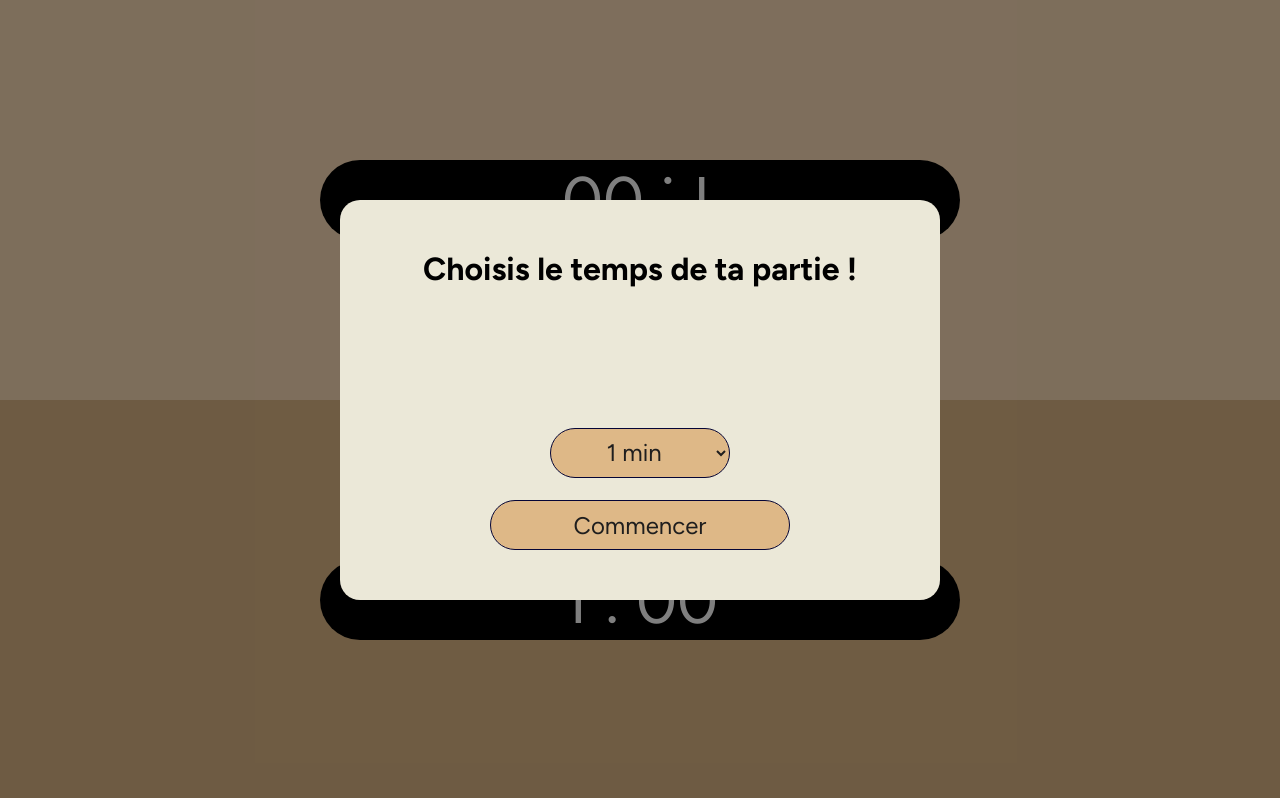
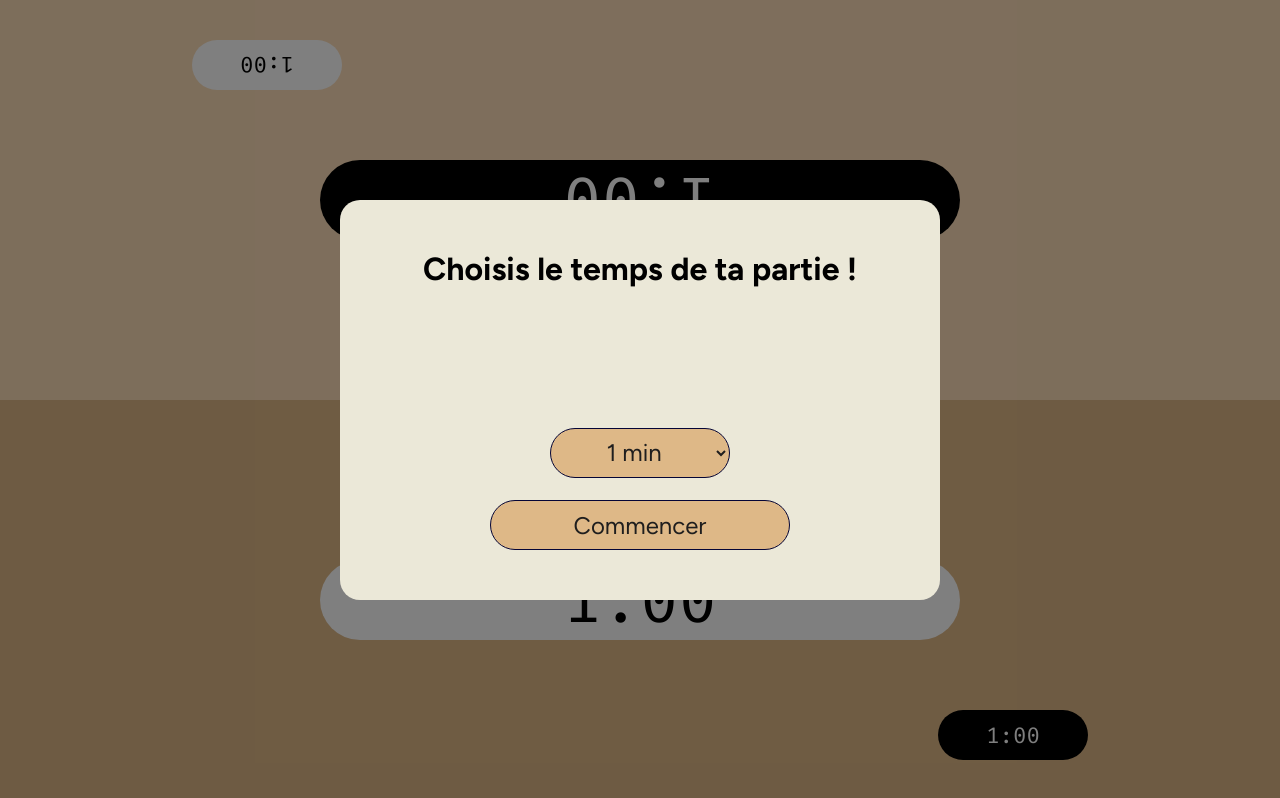
Before and after one commit to Alek6-dev/chess-clock, a plain HTML site: page index.html in a window 1280 px wide. Drawn offline with Linux system fonts and the light colour scheme.

Commit message:
Ajout du chrono opponent

```diff
--- a/index.html
+++ b/index.html
@@ -7,6 +7,7 @@
   <link rel="preconnect" href="https://fonts.googleapis.com">
   <link rel="preconnect" href="https://fonts.gstatic.com" crossorigin>
   <link href="https://fonts.googleapis.com/css2?family=Figtree:ital,wght@0,300..900;1,300..900&display=swap" rel="stylesheet">
+  <link href="https://fonts.googleapis.com/css2?family=Figtree:ital,wght@0,300..900;1,300..900&family=Fira+Mono:wght@400;500;700&family=Roboto+Mono:ital,wght@0,100..700;1,100..700&display=swap" rel="stylesheet">
   <link rel="stylesheet" href="style.css">
   <link rel="manifest" href="manifest.json">
   <meta name="theme-color" content="#000000">
@@ -24,14 +25,12 @@
     </div>
 
     <div class="top-player">
-        <div class="chrono-top" id="chrono-top-player">
-
-        </div>
-    </div>
+        <div class="chrono-opponent-top" id="opponent-top"></div>
+        <div class="chrono-top" id="chrono-top-player"></div>
+      </div>
     <div class="bottom-player">
-        <div class="chrono-bottom" id="chrono-bottom-player">
-
-        </div>
+        <div class="chrono-opponent-bottom" id="opponent-bottom"></div>
+        <div class="chrono-bottom" id="chrono-bottom-player"></div>
     </div>
 
   <script src="script.js"></script>
--- a/script.js
+++ b/script.js
@@ -4,6 +4,10 @@ const bottomPlayer = document.querySelector(".bottom-player");
 // Je récupère les chrono de chaque zone
 const topTimer = document.getElementById("chrono-top-player");
 const bottomTimer = document.getElementById("chrono-bottom-player");
+
+// On récupère aussi les chrono opponent
+const opponentTop = document.getElementById("opponent-top");
+const opponentBottom = document.getElementById("opponent-bottom");
 
 const timeSelect = document.getElementById("time-select")
 const chooseMinutes = [1, 2, 3, 4, 5, 10, 15, 20, 25, 30]
@@ -35,8 +39,10 @@ function formatSeconds(seconds) {
 topSeconds = formatSeconds(topSeconds);
 bottomSeconds = formatSeconds(bottomSeconds);
 
-topTimer.textContent = topMinutes + " : " + topSeconds;
-bottomTimer.textContent = bottomMinutes + " : " + bottomSeconds;
+topTimer.textContent = topMinutes + ":" + topSeconds;
+bottomTimer.textContent = bottomMinutes + ":" + bottomSeconds;
+opponentTop.textContent = bottomMinutes + ":" + bottomSeconds;
+opponentBottom.textContent = topMinutes + ":" + topSeconds;
 
 // On parcourt chaque élément du tableau
 chooseMinutes.forEach(element => {
@@ -65,8 +71,10 @@ timeSelect.addEventListener("change", () => {
     topMinutes = parseInt(timeSelect.value);
     bottomMinutes = parseInt(timeSelect.value);
 
-    topTimer.textContent = topMinutes + " : " + topSeconds;
-    bottomTimer.textContent = bottomMinutes + " : " + bottomSeconds;
+    topTimer.textContent = topMinutes + ":" + topSeconds;
+    bottomTimer.textContent = bottomMinutes + ":" + bottomSeconds;
+    opponentTop.textContent = bottomMinutes + ":" + bottomSeconds;
+    opponentBottom.textContent = topMinutes + ":" + topSeconds;
 });
 
 function togglePlayer() {
@@ -96,7 +104,8 @@ function startTimer() {
             topMinutes--;
             topSeconds = 59;
         }
-        topTimer.textContent = topMinutes + " : " + formatSeconds(topSeconds);
+        topTimer.textContent = topMinutes + ":" + formatSeconds(topSeconds);
+        opponentBottom.textContent = topMinutes + ":" + formatSeconds(topSeconds);
         if (topMinutes === 0 && topSeconds === 0) {
             clearInterval(timerInterval);
             alert("Top player a perdu !");
@@ -109,7 +118,8 @@ function startTimer() {
             bottomMinutes--;
             bottomSeconds = 59;
         }
-        bottomTimer.textContent = bottomMinutes + " : " + formatSeconds(bottomSeconds);
+        bottomTimer.textContent = bottomMinutes + ":" + formatSeconds(bottomSeconds);
+        opponentTop.textContent = bottomMinutes + ":" + formatSeconds(bottomSeconds);
         if (bottomMinutes === 0 && bottomSeconds === 0) {
             clearInterval(timerInterval);
             alert("Bottom player a perdu !");
--- a/style.css
+++ b/style.css
@@ -89,32 +89,71 @@ h1 {
     height: 50vh;
     background-color: rgb(252, 221, 184);
     display: flex;
+    flex-direction: column;
     justify-content: center;
     align-items: center;
+    position: relative;
 }
 .bottom-player {
     width: 100%;
     height: 50vh;
     background-color: burlywood;
     display: flex;
+    flex-direction: column;
     justify-content: center;
     align-items: center;
+    position: relative;
+}
+.chrono-opponent-top {
+    width: 150px;
+    height: 50px;
+    background-color: white;
+    color: black;
+    position: absolute;
+    top: 10%;
+    left: 15%;
+    border-radius: 999px;
+    display: flex;
+    justify-content: center;
+    align-items: center;
+    font-family: fira mono;
+    font-size: 1.4rem;
+    transform: rotate(180deg);
+}
+.chrono-opponent-bottom {
+    width: 150px;
+    height: 50px;
+    background-color: black;
+    color: white;
+    position: absolute;
+    bottom: 10%;
+    right: 15%;
+    border-radius: 999px;
+    display: flex;
+    justify-content: center;
+    align-items: center;
+    font-family: fira mono;
+    font-size: 1.4rem;
 }
 .chrono-top,
 .chrono-bottom {
     width: 50%;
     height: 20%;
-    background-color: black;
     border-radius: 999px;
-    color: white;
     display: flex;
     justify-content: center;
     align-items: center;
-    font-family: figtree;
+    font-family: fira mono;
     font-size: 4rem;
 }
 .chrono-top {
+    background-color: black;
+    color: white;
     transform: rotate(180deg);
+}
+.chrono-bottom {
+    background-color: white;
+    color: black;
 }
 
 @media (max-width: 850px) {
```
